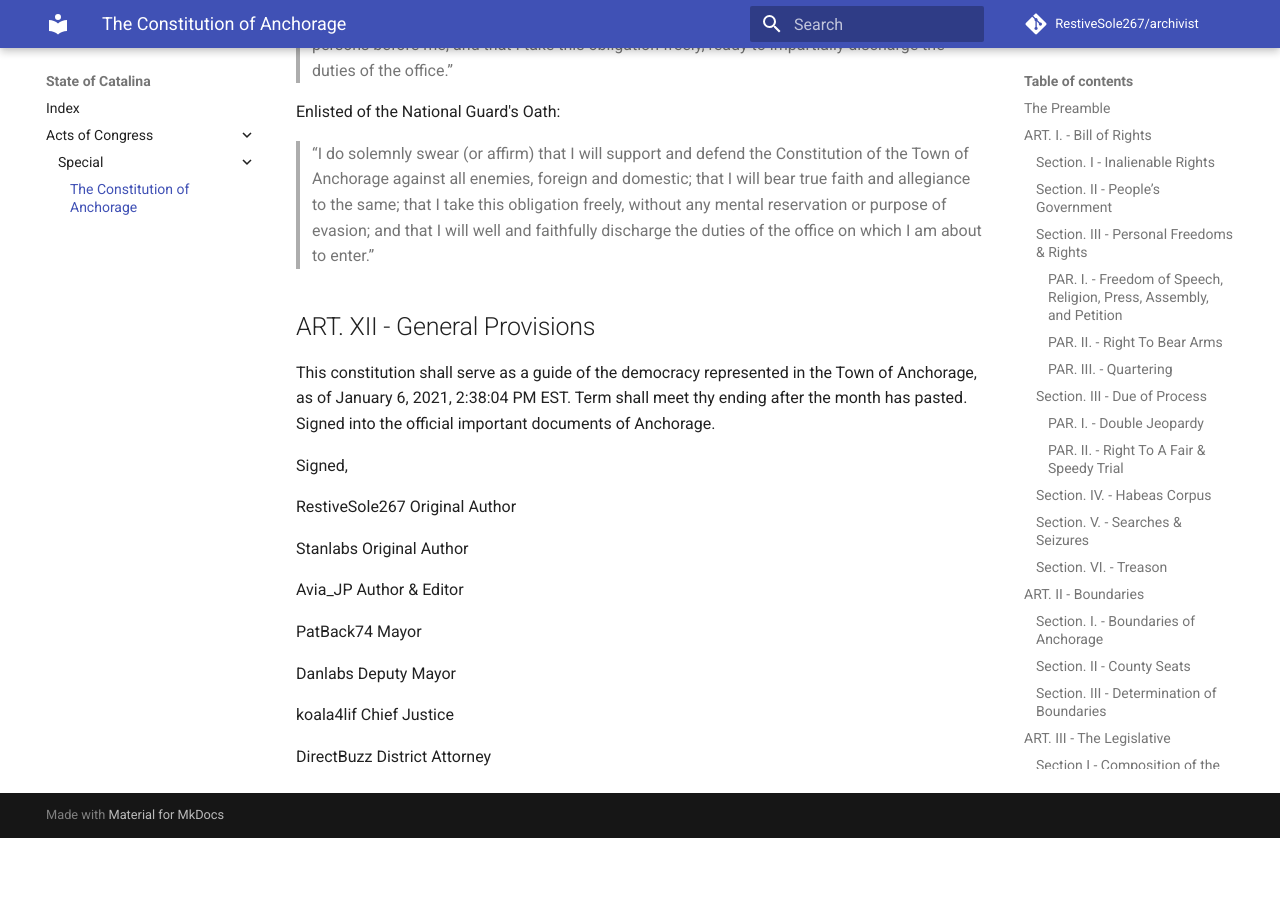
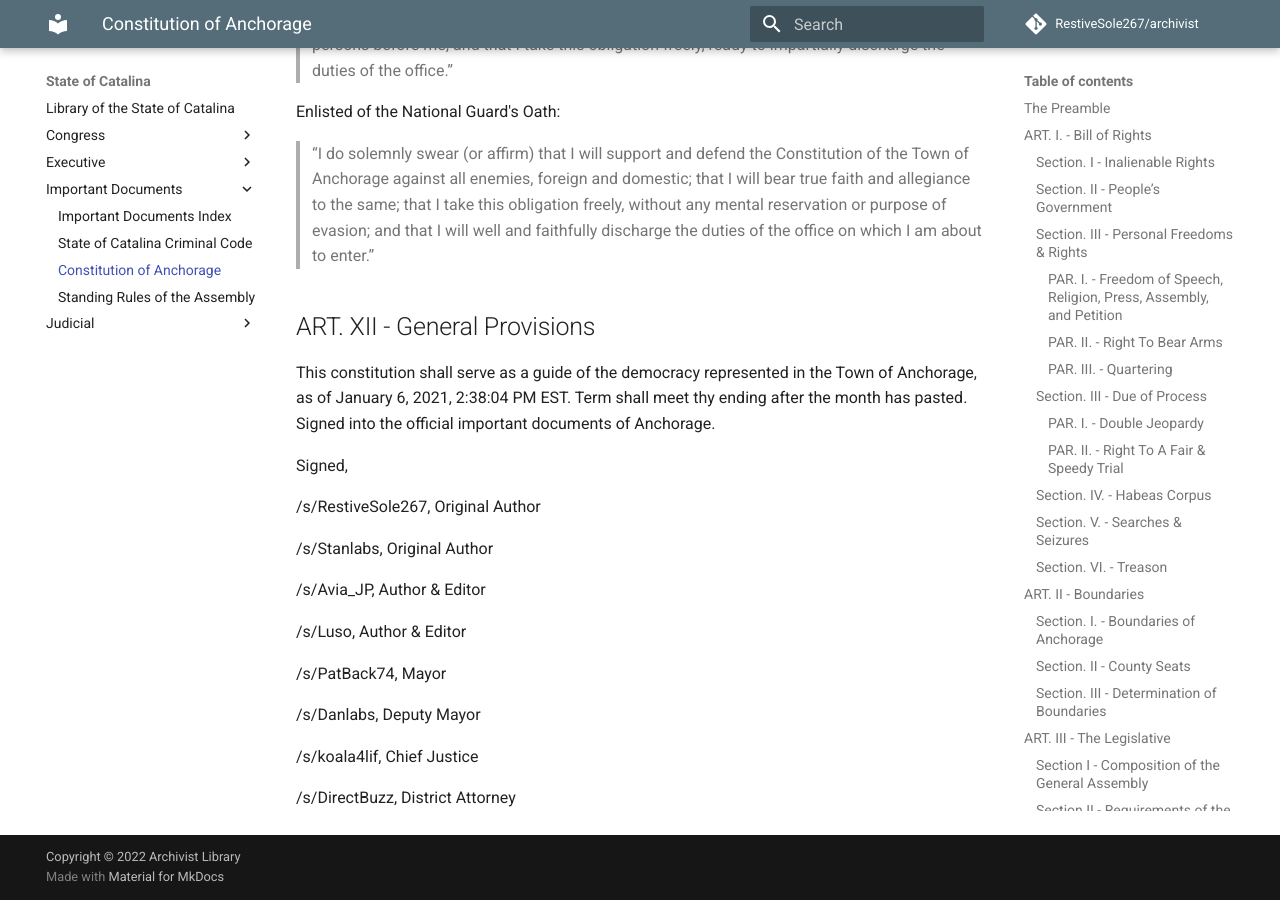
Before and after one commit to RestiveSole267/archivist-docs, an MkDocs documentation site: the page built from docs/State of Catalina/Important Documents/constitution-of-anchorage.md, in a window 1280 px wide and 900 px high, scrolled down 12046 px. Built offline with MkDocs 1.6.1 and Material for MkDocs 9.7.7, drawn with Linux system fonts in a browser that asks for light colours; comment, search, counter and statistics services are not loaded; before the commit the page ends 12884 px from its top, so only the background shows below that.

Commit message:
Revamp Part 1

```diff
--- /dev/null
+++ b/docs/Changelogs/0.2.0-yezi-20220217.md
@@ -0,0 +1,9 @@
+---
+title: 0.2.0 yezi 2022/02/17
+---
+# 0.2.0 `yezi` 2022/02/17
+#### Revamping
+
+- **New sections to the library.** As part of revamping the old Archivist website, we've added new sections in order to better sort and access files and documents. `Important Documents (Criminal Code, Constitution, and Standing Rules); Judicial (); Executive (); Congress ().` These files will are currently in the process of being filled with documents.
+
+- **New colors, new titles.** Every section now has it designed index that has the documents listed almost like a glossary but more advanced. The website's color was changed from a light blue to a dark (aqua) blue to better view the headers and contracts with dark mode.
--- /dev/null
+++ b/docs/State of Catalina/Executive/index.md
@@ -0,0 +1,9 @@
+---
+title: Executive Library Index
+---
+# State of Catalina - Library of Executive Index
+Welcome to the State of Catalina - Library of Executive Section, in here you can find all executive orders and memos related to State of Catalina, Town of Anchorage, and Town of Fairbanks alongwith a history of mayors and deputy mayors who serve the executive position in all three government.
+
+[Executive Orders](#){ .md-button }
+[Memos](#){ .md-button }
+[Mayors/Deputy Mayors](#){ .md-button }
--- a/docs/State of Catalina/Acts of Congress/special/constitution-of-anchorage.md
+++ b/docs/State of Catalina/Important Documents/constitution-of-anchorage.md
@@ -1,3 +1,6 @@
+---
+title: Constitution of Anchorage
+---
 # The Constitution of Anchorage
 
 ## The Preamble
@@ -255,23 +258,26 @@ This constitution shall serve as a guide of the democracy represented in the Tow
 
 Signed,
 
-RestiveSole267
+/s/RestiveSole267,
 Original Author
 
-Stanlabs
+/s/Stanlabs,
 Original Author
 
-Avia_JP
+/s/Avia_JP,
 Author & Editor
 
-PatBack74
+/s/Luso,
+Author & Editor
+
+/s/PatBack74,
 Mayor
 
-Danlabs
+/s/Danlabs,
 Deputy Mayor
 
-koala4lif
+/s/koala4lif,
 Chief Justice
 
-DirectBuzz
+/s/DirectBuzz,
 District Attorney
--- /dev/null
+++ b/docs/State of Catalina/Important Documents/index.md
@@ -0,0 +1,10 @@
+---
+title: Important Documents Index
+---
+# State of Catalina - Important Documents Index
+
+|                                         |                        |
+| ----------------------------------------|------------------------|
+| State Criminal Code                     |[View](#){ .md-button } |
+| Constitution of Anchorage               |[View](#){ .md-button } |
+| Standing Rules of the Assembly          |[View](#){ .md-button } |
--- /dev/null
+++ b/docs/State of Catalina/Judicial/index.md
@@ -0,0 +1,9 @@
+---
+title: Library of Judicial Index
+---
+# State of Catalina - Library of Judicial Index
+Welcome to the State of Catalina - Library of Judicial Section, in here you can find all cases related to State of Catalina, Town of Anchorage, and Town of Fairbanks alongwith a history of justices who serve the court in all three government.
+
+[Cases](#){ .md-button }
+[Justices](#){ .md-button }
+[Oral Recordings](#){ .md-button }
--- a/docs/State of Catalina/index.md
+++ b/docs/State of Catalina/index.md
@@ -1,13 +1,13 @@
-!!! note ""
+---
+title: Library of the State of Catalina
+---
+# Library of the State of Catalina
+Welcome to the Library of the State of Catalina. Down below is a status table with every section in library current status and below that is button that will lead to a section you want to adventure in.
 
-    This site contains all published versions of bills from the 1st (2019-2020) Congress forward. The system is updated by 6 a.m. (EST) daily when bills are published and approved for release.
-
-
-| ID          | Name                        |                       |
-| ----------- | ----------------------------|-----------------------|
-| A.01        | Agriculture Safety Act      |[PDF](#){ .md-button } |
-| A.02        | Tax Plan of 2021            |[PDF](#){ .md-button } |
-| A.03        | Department of City Planning |[PDF](#){ .md-button } |
-| A.05        | Economic Freedom Act        |[PDF](#){ .md-button } |
-| A.06        | Light Up Anchorage Act      |[PDF](#){ .md-button } |
-| A.07        | National Kiki Day           |[PDF](#){ .md-button } |
+| Sections            | Status                            |                                |
+| --------------------|-----------------------------------|--------------------------------|
+| Important Documents |:material-check-all: `UP TO DATE`  |[View Section](http://127.0.0.1:8000/archivist/State%20of%20Catalina/Important%20Documents/){ .md-button } |
+| Congress            |:material-check: `IN PROGRESS`     |[View Section](#){ .md-button } |
+| Exectuive           |:material-check: `IN PROGRESS`     |[View Section](#){ .md-button } |
+| Judicial            |:material-check: `IN PROGRESS`     |[View Section](#){ .md-button } |
+| News Broadcasts     |:material-close: `NOT STARTED`     |[N/A](#){ .md-button }          |
--- a/mkdocs.yml
+++ b/mkdocs.yml
@@ -7,6 +7,9 @@ repo_url: https://github.com/RestiveSole267/archivist
 
 theme:
   name: material
+  palette:
+    primary: blue grey
+
   features:
     - navigation.tabs
     - content.tabs.link
@@ -16,14 +19,24 @@ theme:
 
   language: en
 
+copyright: Copyright &copy; 2022 Archivist Library
+
 markdown_extensions:
   - admonition
   - footnotes
+  - pymdownx.highlight:
+      anchor_linenums: true
+  - pymdownx.inlinehilite
+  - pymdownx.snippets
   - pymdownx.superfences
   - attr_list
+  - md_in_html
   - tables
   - pymdownx.tabbed:
       alternate_style: true
+  - pymdownx.emoji:
+      emoji_index: !!python/name:materialx.emoji.twemoji
+      emoji_generator: !!python/name:materialx.emoji.to_svg
 
 plugins:
   - search:
```
Also changed, not shown: docs/State of Catalina/Congress/index.md (added, +51 -0 lines), docs/State of Catalina/Important Documents/codes.md (added, +41 -0 lines), docs/State of Catalina/Important Documents/standing-rules-of-the-assembly.md (added, +185 -0 lines), docs/index.md (+11 -4 lines), docs/.pages, 7 other files.
